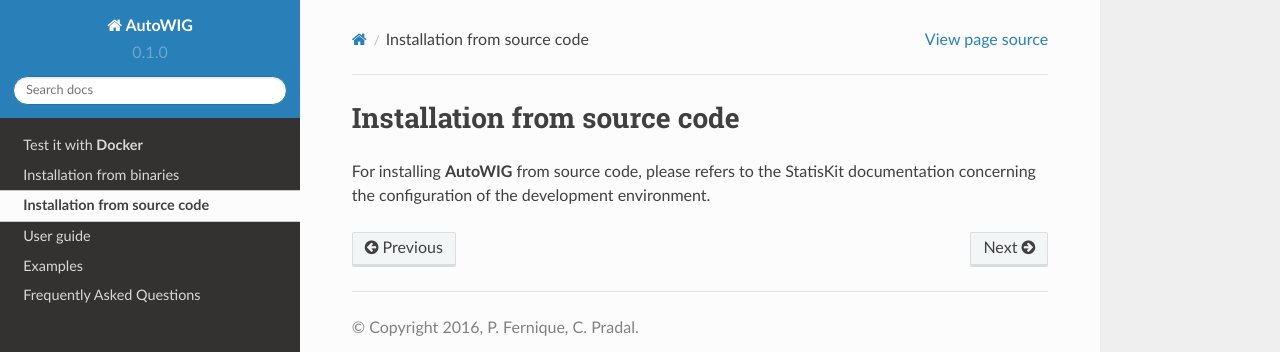
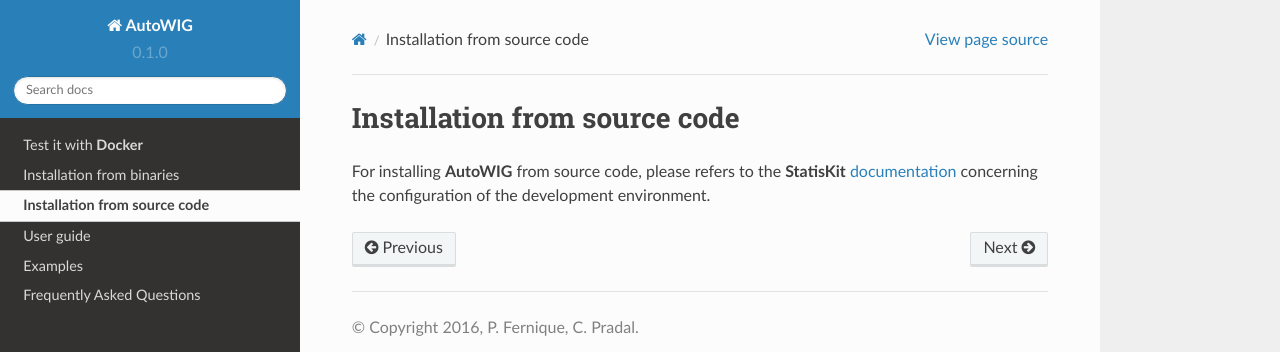
Before and after one commit to StatisKit/AutoWIG, a Sphinx documentation site: the page built from doc/install/source.rst, in a window 1280 px wide. Shown: the top 352 px of the page. Built offline with Sphinx 7.4.7 and the Read the Docs theme 2.0.0, drawn with Linux system fonts in a browser that asks for light colours; part of the change alters nothing that is shown.

```diff
--- a/doc/install/source.rst
+++ b/doc/install/source.rst
@@ -19,4 +19,4 @@
 Installation from source code
 =============================
 
-For installing **AutoWIG** from source code, please refers to the StatisKit documentation concerning the configuration of the development environment.
+For installing **AutoWIG** from source code, please refers to the **StatisKit** `documentation <https://statiskit.rtfd.io>`_ concerning the configuration of the development environment.
```
